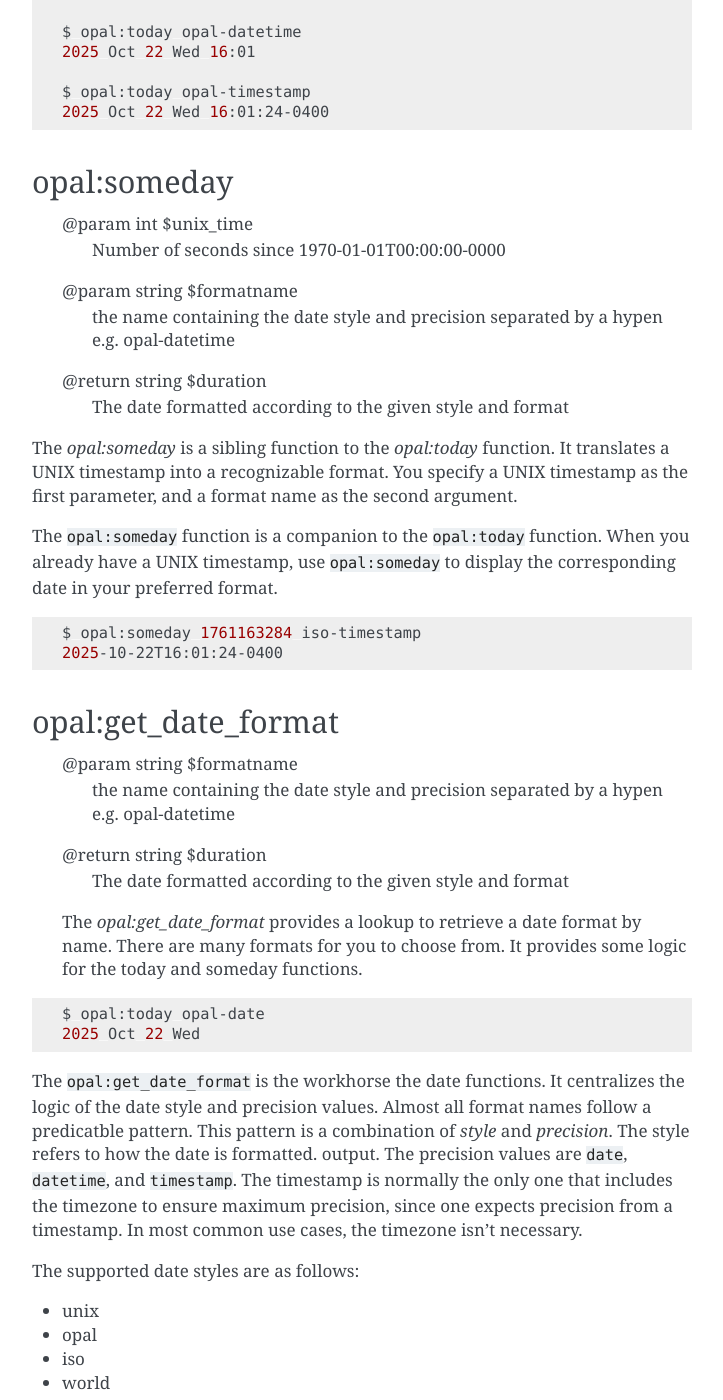
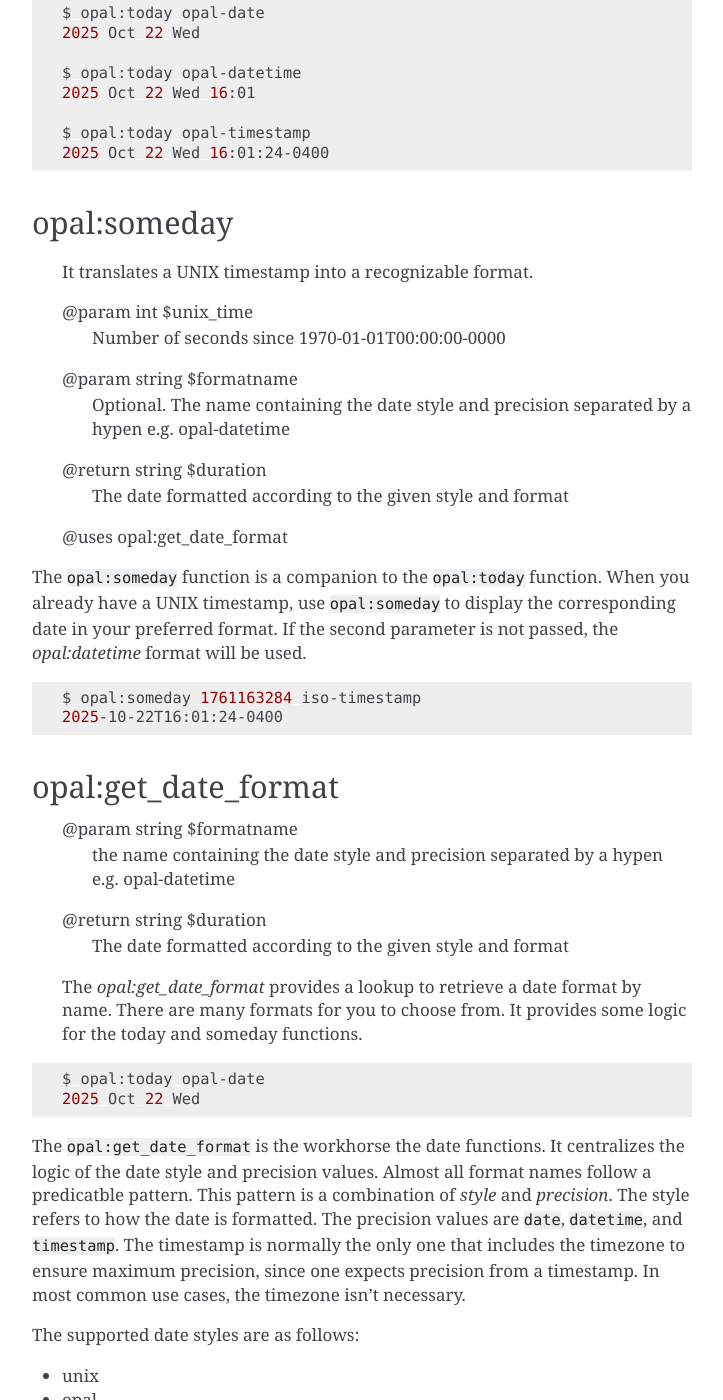
Before and after one commit to andrewwoods/opal-documentation-rtd, a Sphinx documentation site: the page built from docs/source/bash-datetime.rst, in a window 1280 px wide and 1400 px high, scrolled down 833 px. Shown: the whole window, without its empty margins (388-1111 px from the left). Built offline with Sphinx 7.4.7, drawn with Linux system fonts in a browser that asks for light colours; some of the changed text lies outside the part shown.

Commit message:
Improve the datetime function docs
Fixed a few errors, and clarified a few functions.

```diff
--- a/docs/source/bash-datetime.rst
+++ b/docs/source/bash-datetime.rst
@@ -16,7 +16,9 @@
     @return string $duration
         The date formatted according to the given style and format
 
-The `opal:today` functions display the current date/time based on the format.
+    @uses opal:get_date_format
+
+The `opal:today` function displays the current date/time based on the format.
 By default, it uses the `opal-datetime` format. However, you specify a format
 name as the first argument.
 
@@ -29,8 +31,9 @@
     $ opal:today unix
     1761157954
 
-The other format names follow a pattern. An example is shown here. The available formats and precision
-values are defined in the ``opal:get_date_format`` function.
+The other format names follow a pattern. An example is shown here. The
+available formats and precision values are defined in the
+``opal:get_date_format`` function.
 
 .. code-block :: bash
 
@@ -50,22 +53,22 @@
 opal:someday
 ------------
 
+    It translates a UNIX timestamp into a recognizable format.
+
     @param int $unix_time
         Number of seconds since 1970-01-01T00:00:00-0000
 
     @param string $formatname
-        the name containing the date style and precision separated by a hypen e.g. opal-datetime
+        Optional. The name containing the date style and precision separated by a hypen e.g. opal-datetime
 
     @return string $duration
         The date formatted according to the given style and format
 
-The `opal:someday` is a sibling function to the `opal:today` function. It
-translates a UNIX timestamp into a recognizable format. You specify a UNIX timestamp as the
-first parameter, and a format name as the second argument.
+    @uses opal:get_date_format
 
 The ``opal:someday`` function is a companion to the ``opal:today`` function. When
 you already have a UNIX timestamp, use ``opal:someday`` to display the
-corresponding date in your preferred format.
+corresponding date in your preferred format. If the second parameter is not passed, the `opal:datetime` format will be used.
 
 .. code-block :: bash
 
@@ -92,9 +95,9 @@
     2025 Oct 22 Wed
 
 The ``opal:get_date_format`` is the workhorse the date functions. It
-centralizes the logic of the date style and precision values. Almost all format names
-follow a predicatble pattern. This pattern is a combination of *style* and
-*precision*. The style refers to how the date is formatted. output. The
+centralizes the logic of the date style and precision values. Almost all format
+names follow a predicatble pattern. This pattern is a combination of *style*
+and *precision*. The style refers to how the date is formatted. The
 precision values are ``date``, ``datetime``, and ``timestamp``. The timestamp
 is normally the only one that includes the timezone to ensure maximum
 precision, since one expects precision from a timestamp. In most common use
@@ -111,7 +114,9 @@
 * filename
 
 The name ``unix`` is a singular format, as it works differently from
-the others. It returns the value equivalent to the
+the others. It returns the number of seconds since the UNIX epoch 1970-01-01T00:00:00-0000
+
+The Chicago Manual of Style (CMOS) is used by various industries for their publications. The `cmos` format refers to the format. If you dislike the ambiguity of the `us` style, I encourage you to try the `cmos` date style.
 
 The following example uses the Opal project preferred format. Yes, I'm aware of
 the `XKCD commentary about standards <https://xkcd.com/927/>`_ but there is a
@@ -131,6 +136,19 @@
 
     $ opal:today opal-timestamp
     2025 Oct 22 Wed 14:51:53-0400
+
+Looking to use a day-first format? Try the `world` style
+
+.. code-block :: bash
+
+    $ opal:today world-date
+    22/10/2025
+
+    $ opal:today opal-datetime
+    22/10/2025 14:51
+
+    $ opal:today opal-timestamp
+    22/10/2025 14:51:53-0400
 
 
 opal:duration
@@ -180,3 +198,20 @@
 
     $ opal:interval_to_seconds days 2
     172800
+
+
+opal:epoch
+----------
+
+    Get the UNIX epoch seconds for a given date, assuming midnight.
+
+    @param string $date
+        The date formatted as YYYY-MM-DD
+
+    @return integer $seconds
+        The date represented in UNIX epoch seconds
+
+.. code-block :: bash
+
+    $ opal:epoch 2026-03-17
+    1773763125
```
